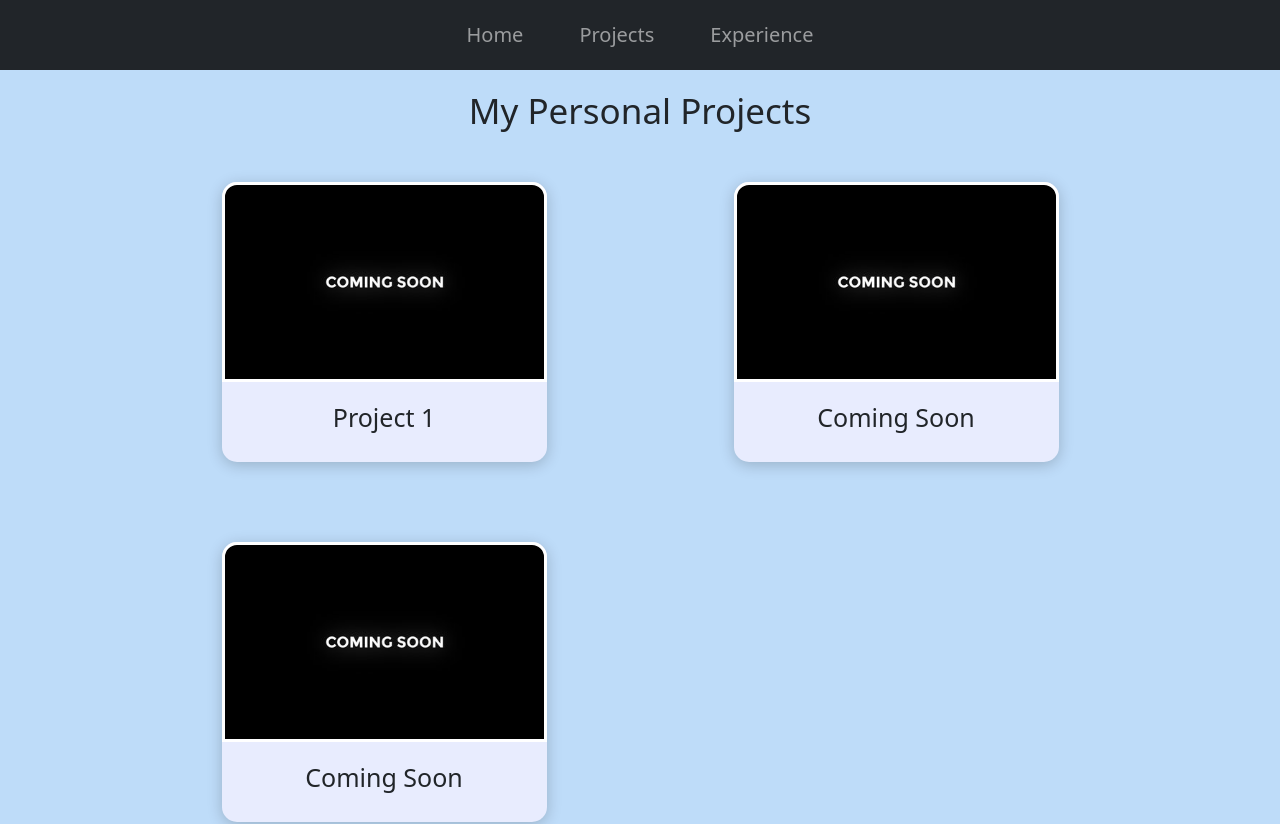
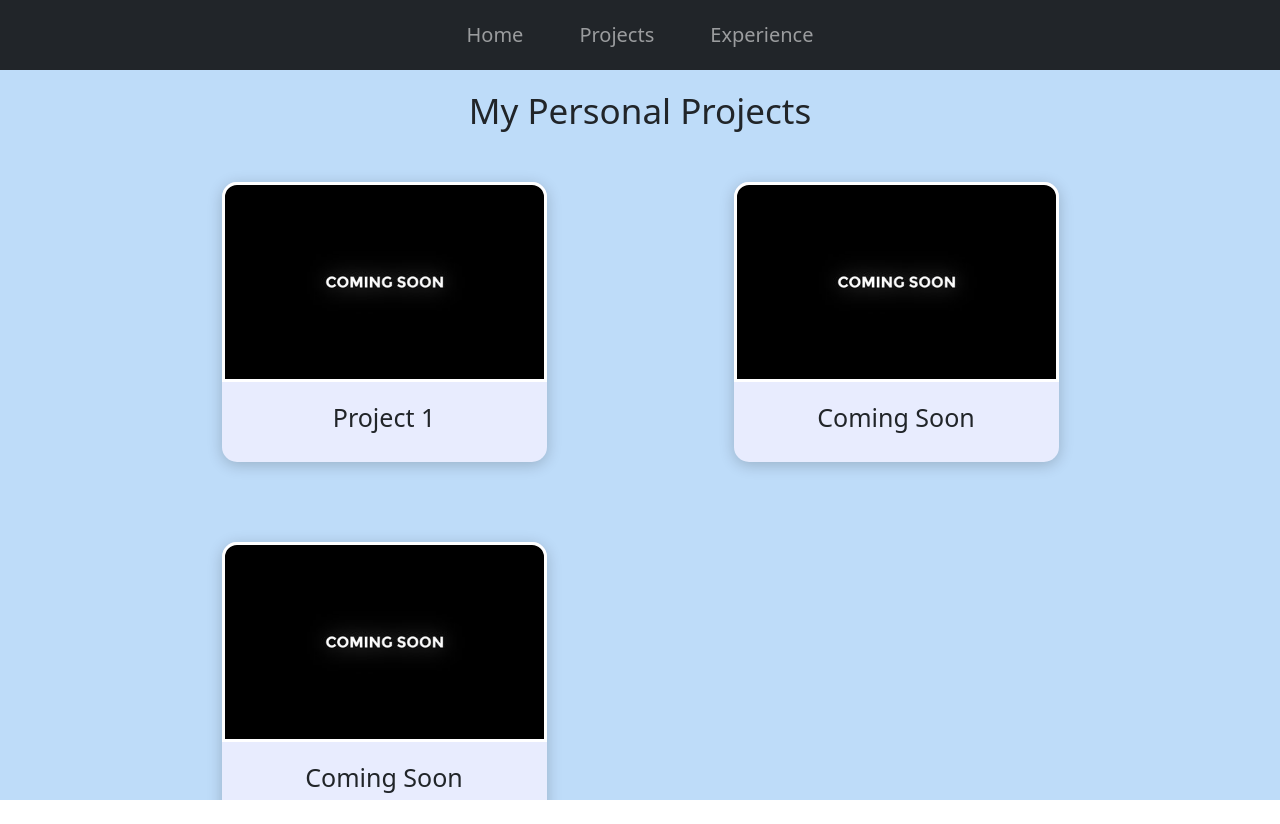
Before and after one commit to anojganesh/React-Portfolio, a React (Vite) app: page /projects in a window 1280 px wide. Shown: the top 824 px of the page. After the commit the page ends 800 px from the top, so only its background shows below. Built offline with nearby package versions, Linux system fonts and the light colour scheme.

Commit message:
bug fixes

```diff
--- a/src/App.css
+++ b/src/App.css
@@ -1,7 +1,11 @@
-#root {
-    overscroll-behavior-y: none;
-    background-color: #212529;
-    padding-top: env(safe-area-inset-top);
+html {
+	overflow: hidden;
+}
+
+body {
+	overflow: scroll;
+	height: 100vh;
+	overscroll-behavior: contain;
 }
 
 .col-lg-12{
```
